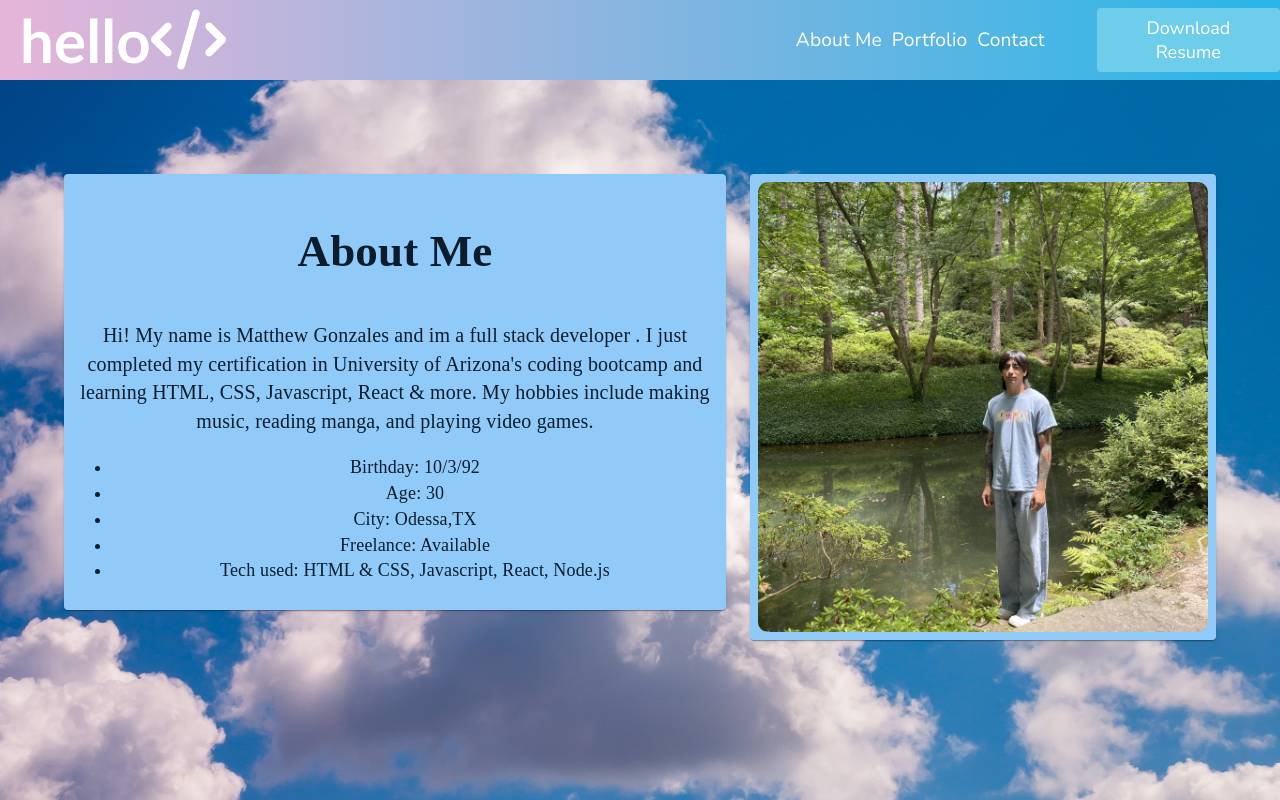
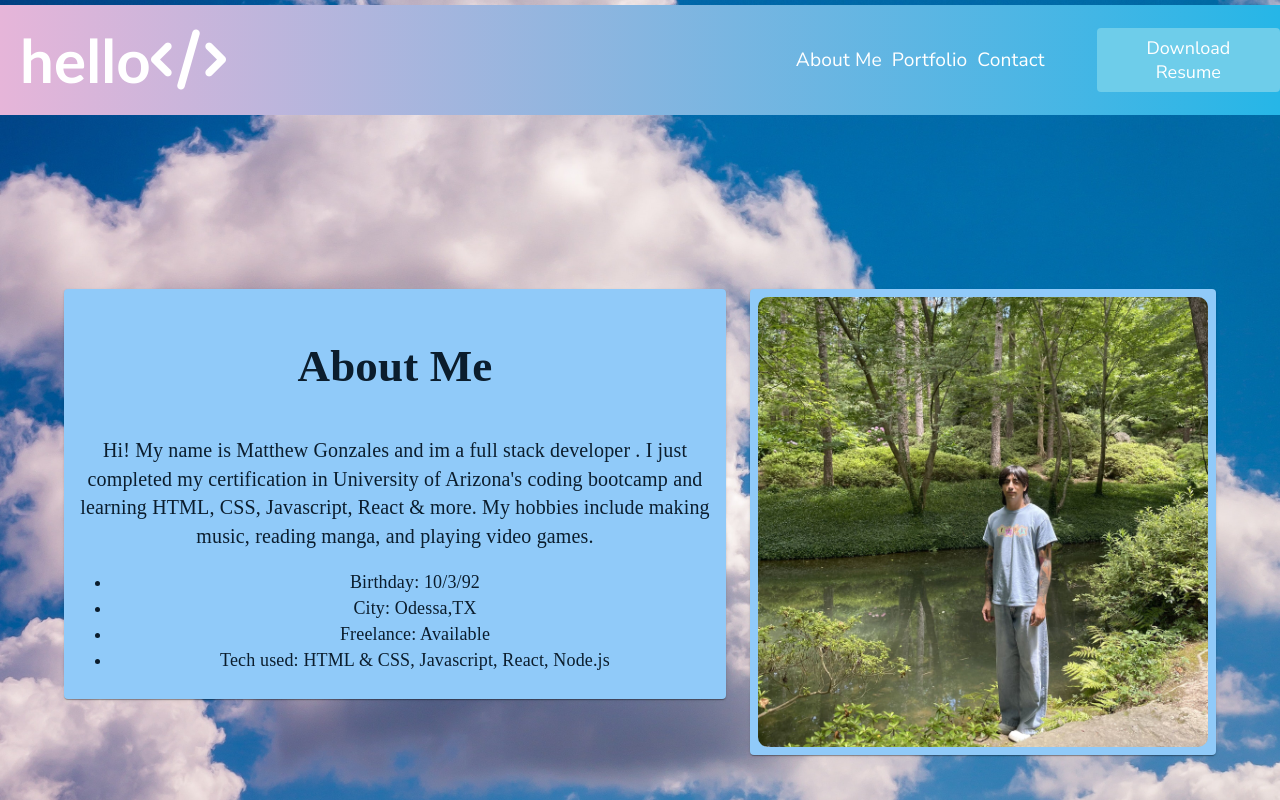
Before and after one commit to mattyjtx/react-portfolio, a React (Create React App) app: page /Home in a window 1280 px wide. Built offline with nearby package versions, Linux system fonts and the light colour scheme.

Commit message:
fixing navbar spacing/cleaning up code

```diff
--- a/src/App.js
+++ b/src/App.js
@@ -1,7 +1,5 @@
 import React, { useEffect } from 'react';
 import './App.css';
-import Header from './components/Header/Header';
-import Navbar from './components/Navbar/Navbar';
 import { ThemeProvider, createTheme } from '@mui/material/styles'
 import {lightBlue} from '@mui/material/colors'
 import { BrowserRouter as Router, Routes, Route } from 'react-router-dom';
--- a/src/components/Header/Header.js
+++ b/src/components/AboutMe/AboutMe.js
@@ -3,7 +3,7 @@ import * as React from 'react';
 import CssBaseline from '@mui/material/CssBaseline';
 import Box from '@mui/material/Box';
 import Container from '@mui/material/Container';
-import './Header.css'
+import './AboutMe.css'
 import Paper from '@mui/material/Paper';
 import Grid from '@mui/material/Grid';
 import { styled } from '@mui/material/styles';
@@ -22,7 +22,7 @@ const Item = styled(Paper)(({ theme }) => ({
 }));
 
 
-function Header() {
+function AboutMe() {
     return (
 
 <>
@@ -45,7 +45,6 @@ function Header() {
           </p>
           <ul class="list-group">
             <li class="list-group-item">Birthday: 10/3/92</li>
-            <li class="list-group-item">Age: 30</li>
             <li class="list-group-item">City: Odessa,TX</li>
             <li class="list-group-item">Freelance: Available</li>
             <li class="list-group-item">Tech used: HTML & CSS, Javascript, React, Node.js </li>
@@ -71,4 +70,4 @@ function Header() {
     );
   }
 
-  export default Header;
+  export default AboutMe;
--- a/src/components/Navbar/Navbar.css
+++ b/src/components/Navbar/Navbar.css
@@ -1,16 +1,20 @@
+body {
+    margin: 0px;
+}
+
 .NavbarItems{
     background: linear-gradient(90deg, rgb(230, 181, 217) 0%, rgb(38, 182, 231) 100%);
-    height: 80px;
+    height: 110px;
     display: flex;
     justify-content: center;
     align-items: center;
     font-size: 1.2rem;
     width: 100%;
-    /* position: relative; */
-    /* align-self: center; */
-    position: fixed;
-    top: 0;
-    margin-bottom: 80px;
+    position: relative;
+    align-self: center;
+    /* position: fixed; */
+    /* top: 0; */
+    /* margin-bottom: 80px; */
 }
 
 .navbar-logo {
--- a/src/components/Navbar/Navbar.js
+++ b/src/components/Navbar/Navbar.js
@@ -2,6 +2,7 @@ import React from 'react';
 import { Button } from '../Button/Button';
 import { MenuItems } from './MenuItems';
 import './Navbar.css'
+import { Link } from 'react-router-dom';
 
 
 
--- a/src/pages/Home/Home.css
+++ b/src/pages/Home/Home.css
@@ -1,4 +1,9 @@
-.sticky-nav {
-  position: fixed;
-  top: 0;
+/* .sticky-nav {
+  display: flex;
+  align-items: center;
+  justify-content: center;
+} */
+
+#nav {
+  width: 100%;
 }
--- a/src/pages/Home/Home.js
+++ b/src/pages/Home/Home.js
@@ -1,16 +1,17 @@
 import * as React from 'react';
-import Header from '../../components/Header/Header';
 import Navbar from '../../components/Navbar/Navbar';
 import './Home.css';
 import { useState } from "react";
+import AboutMe from '../../components/AboutMe/AboutMe';
 
 
 function Home() {
     return(
         <>
             <Navbar className= 'sticky-nav'>
-                </Navbar><br></br>
-            <Header />
+                </Navbar>
+                <br></br>
+            <AboutMe />
         </>
     );
 
--- a/src/pages/LandingPage/LandingPage.css
+++ b/src/pages/LandingPage/LandingPage.css
@@ -3,7 +3,7 @@
   }
 
   body {
-    /* display: flex; */
+    display: flex;
     align-items: center;
     justify-content: center;
     margin: 0;
```
Also changed, not shown: src/components/AboutMe/AboutMe.css (renamed from src/components/Header/Header.css).
